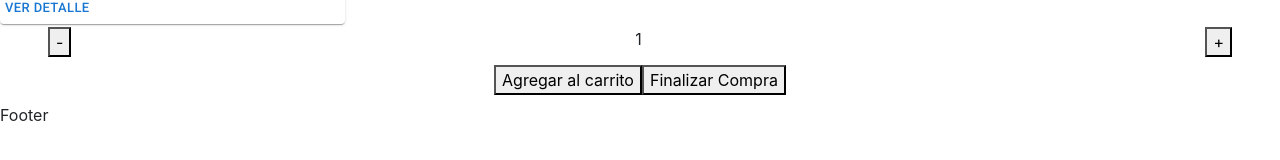
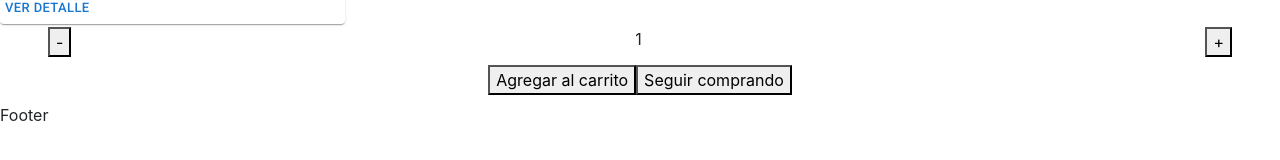
Before and after one commit to jm-aragonpaz/golf_shop-aragon-paz, a React (Create React App) app: page /item/1 in a window 1280 px wide. Shown: the part 508-668 px from the top of the page. Built offline with nearby package versions, Linux system fonts and the light colour scheme.

Commit message:
Fix Probando removeItem

```diff
--- a/src/components/Cart/Cart.jsx
+++ b/src/components/Cart/Cart.jsx
@@ -27,7 +27,7 @@ export default function Cart() {
         <>
 
             <div>
-                <TableContainer component={Paper} sx={{ width: 8 / 10, borderRadius: '15px' }}>
+                <TableContainer component={Paper} sx={{ width: 9 / 10, borderRadius: '15px' }}>
                     <Table aria-label="simple table">
                         <TableHead>
                             <TableRow>
@@ -57,7 +57,7 @@ export default function Cart() {
                                     <TableCell align="right">{row.price}</TableCell>
                                     <TableCell align="right">{row.subtotal}</TableCell>
                                     <TableCell align="right">{row.quantity}</TableCell>
-                                    <TableCell align="right"><Button variant="contained" onClick={() => { removeItem(cart) }} ><DeleteForeverIcon/>Icono eliminar</Button></TableCell>
+                                    <TableCell align="right"><Button variant="contained" onClick={() => { removeItem(cart) }} ><DeleteForeverIcon/>Eliminar Producto</Button></TableCell>
                                 </TableRow>
                             ))}
                         </TableBody>
--- a/src/components/ItemCount/ItemCount.jsx
+++ b/src/components/ItemCount/ItemCount.jsx
@@ -29,7 +29,7 @@ export default function ItemCount({stock,initial,onAdd}){
             </div>
             <div id="addButton">
                 <button  onClick={()=> {onAdd(auxInitial,auxStock)}}>Agregar al carrito</button>
-                <button ><Link to={'/Cart'} style={{textDecoration:"none", color:"black"}}>Finalizar Compra</Link></button>
+                <button ><Link to={'/'} style={{textDecoration:"none", color:"black"}}>Seguir comprando</Link></button>
                 </div>
         </div>
     )
--- a/src/context/CartContext.jsx
+++ b/src/context/CartContext.jsx
@@ -24,7 +24,7 @@ export default function CartContext({children}) {
         console.log(item)
         setTotalPrice(totalPrice - item.price)
         setCart(cart.filter((cartIt) => {
-            return cartIt.id != item.id
+            return (cartIt.id != item.id)
         }));
     }
 
```
